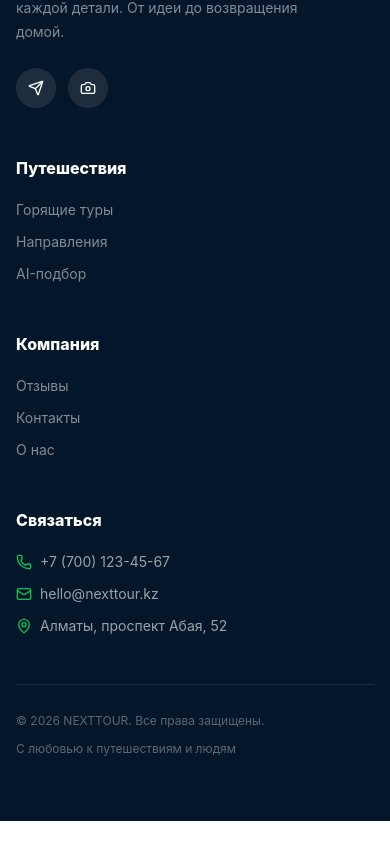
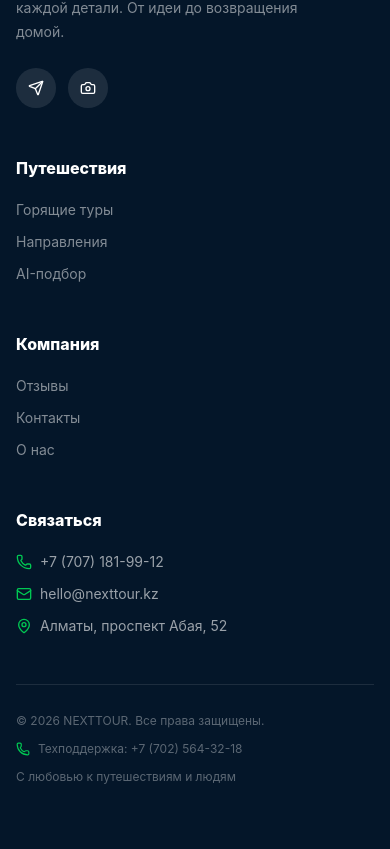
Before and after one commit to ahmedddd-code/next-tour, a React (Vite) app: page / in a window 390 px wide. Shown: the part 6242-7091 px from the top of the page. Before the commit the page ends 7063 px from the top, so only its background shows below. Built offline with nearby package versions, Linux system fonts and the light colour scheme; no server answers.

Commit message:
Update contact and technical support phone numbers

```diff
--- a/src/components/Footer.tsx
+++ b/src/components/Footer.tsx
@@ -9,8 +9,8 @@ export function Footer() {
       <div><Logo light/><p className="mt-5 max-w-xs text-sm leading-6 text-white/50">Путешествия, подобранные с вниманием к каждой детали. От идеи до возвращения домой.</p><div className="mt-6 flex gap-3"><a href="#" className="grid size-10 place-items-center rounded-full bg-white/10 transition hover:bg-brand" aria-label="Telegram"><Send className="size-4"/></a><a href="#" className="grid size-10 place-items-center rounded-full bg-white/10 transition hover:bg-brand" aria-label="Социальные сети"><Camera className="size-4"/></a></div></div>
       <div><h3 className="font-extrabold">Путешествия</h3><div className="mt-5 flex flex-col gap-3 text-sm text-white/50"><SectionLink className="hover:text-white" section="hot">Горящие туры</SectionLink><SectionLink className="hover:text-white" section="destinations">Направления</SectionLink><SectionLink className="hover:text-white" section="ai">AI-подбор</SectionLink></div></div>
       <div><h3 className="font-extrabold">Компания</h3><div className="mt-5 flex flex-col gap-3 text-sm text-white/50"><SectionLink className="hover:text-white" section="reviews">Отзывы</SectionLink><SectionLink className="hover:text-white" section="contacts">Контакты</SectionLink><Link className="hover:text-white" to="/">О нас</Link></div></div>
-      <div><h3 className="font-extrabold">Связаться</h3><div className="mt-5 space-y-3 text-sm text-white/60"><a className="flex items-center gap-2 hover:text-white" href="tel:+77001234567"><Phone className="size-4 text-brand"/>+7 (700) 123-45-67</a><a className="flex items-center gap-2 hover:text-white" href="mailto:hello@nexttour.kz"><Mail className="size-4 text-brand"/>hello@nexttour.kz</a><p className="flex items-start gap-2"><MapPin className="mt-0.5 size-4 shrink-0 text-brand"/>Алматы, проспект Абая, 52</p></div></div>
+      <div><h3 className="font-extrabold">Связаться</h3><div className="mt-5 space-y-3 text-sm text-white/60"><a className="flex items-center gap-2 hover:text-white" href="tel:+77071819912"><Phone className="size-4 text-brand"/>+7 (707) 181-99-12</a><a className="flex items-center gap-2 hover:text-white" href="mailto:hello@nexttour.kz"><Mail className="size-4 text-brand"/>hello@nexttour.kz</a><p className="flex items-start gap-2"><MapPin className="mt-0.5 size-4 shrink-0 text-brand"/>Алматы, проспект Абая, 52</p></div></div>
     </div>
-    <div className="flex flex-col gap-3 pt-7 text-xs text-white/35 sm:flex-row sm:justify-between"><p>© 2026 NEXTTOUR. Все права защищены.</p><p>С любовью к путешествиям и людям</p></div>
+    <div className="flex flex-col gap-3 pt-7 text-xs text-white/35 sm:flex-row sm:items-center sm:justify-between"><p>© 2026 NEXTTOUR. Все права защищены.</p><a href="tel:+77025643218" className="flex items-center gap-2 transition hover:text-white"><Phone className="size-3.5 text-brand"/>Техподдержка: +7 (702) 564-32-18</a><p>С любовью к путешествиям и людям</p></div>
   </div></footer>;
 }
--- a/src/components/Header.tsx
+++ b/src/components/Header.tsx
@@ -22,7 +22,7 @@ export function Header() {
         </nav>
         <div className="hidden items-center gap-3 sm:flex">
           <DepartureCitySelector variant="header" className="py-2"/>
-          <a href="tel:+77001234567" className="hidden items-center gap-2 text-sm font-bold text-white xl:flex"><Phone className="size-4" />+7 (700) 123-45-67</a>
+          <a href="tel:+77071819912" className="hidden items-center gap-2 text-sm font-bold text-white xl:flex"><Phone className="size-4" />+7 (707) 181-99-12</a>
           {!loading && (user ? <UserMenu light/> : <button onClick={() => openAuth('login')} className="rounded-full border border-white/25 px-4 py-2.5 text-sm font-extrabold text-white transition hover:bg-white/10">Войти</button>)}
           <Link to="/tours" className="rounded-full bg-brand px-5 py-3 text-sm font-extrabold text-white transition hover:bg-brand-dark">Найти тур</Link>
         </div>
```
